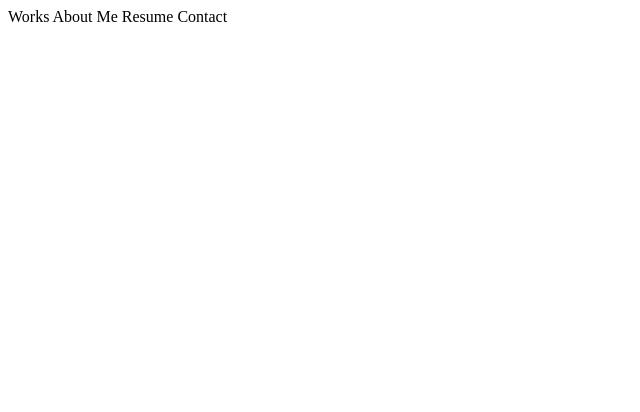
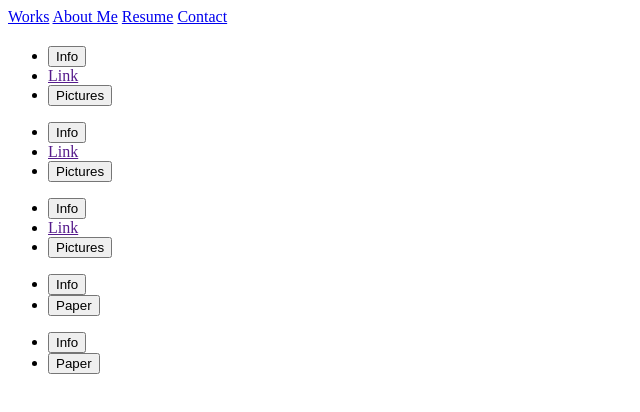
Before and after one commit to CartWebApp/personal-portfolio-Johnny-A09, a plain HTML site: page portfolio.html in a window 1280 px wide. Shown: the whole page, without its empty margins (0-640 px from the left). Drawn offline with Linux system fonts and the light colour scheme.

Commit message:
im good of this

```diff
--- a/portfolio.html
+++ b/portfolio.html
@@ -7,11 +7,45 @@
 </head>
 <body>
     <nav class="content-nav">
-        <a src="portfolio.html">Works</a>
-        <a src="about.html">About Me</a>
-        <a src="resume.html">Resume</a>
-        <a src="contact.html">Contact</a>
+        <a href="portfolio.html">Works</a>
+        <a href="about.html">About Me</a>
+        <a href="resume.html">Resume</a>
+        <a href="contact.html">Contact</a>
     </nav>
+    <section class="card-1">
+        <h2 class="site-head"></h2>
+        <ul class="buttons">
+            <li><button id="info-bio">Info</button></li>
+            <li><a href="" id="link-bio">Link</a></li>
+            <li><button id="pic-bio">Pictures</button></li>
+        </ul>
+    </section>
 
+    <section class="card-2">
+        <ul class="buttons">
+            <li><button id="info-paw">Info</button></li>
+            <li><a href="" id="link-paw">Link</a></li>
+            <li><button id="pic-paw">Pictures</button></li>
+        </ul>
+    </section>
+    <section class="card-3">
+        <ul class="buttons">
+            <li><button id="info-calc">Info</button></li>
+            <li><a href="" id="link-calc">Link</a></li>
+            <li><button id="pic-calc">Pictures</button></li>
+        </ul>
+    </section>
+    <section class="card-4">
+        <ul class="buttons">
+            <li><button id="info-paper1">Info</button></li>
+            <li><button id="paper1">Paper</button></li>
+        </ul>
+    </section>
+    <section class="card-5">
+        <ul class="buttons">
+            <li><button id="info-paper2">Info</button></li>
+            <li><button id="paper2">Paper</button></li>
+        </ul>
+    </section>
 </body>
 </html>
```
Also changed, not shown: about.html (+33 -4 lines), contact.html (+11 -4 lines), index.html (+9 -4 lines), resume.html (+6 -25 lines).
